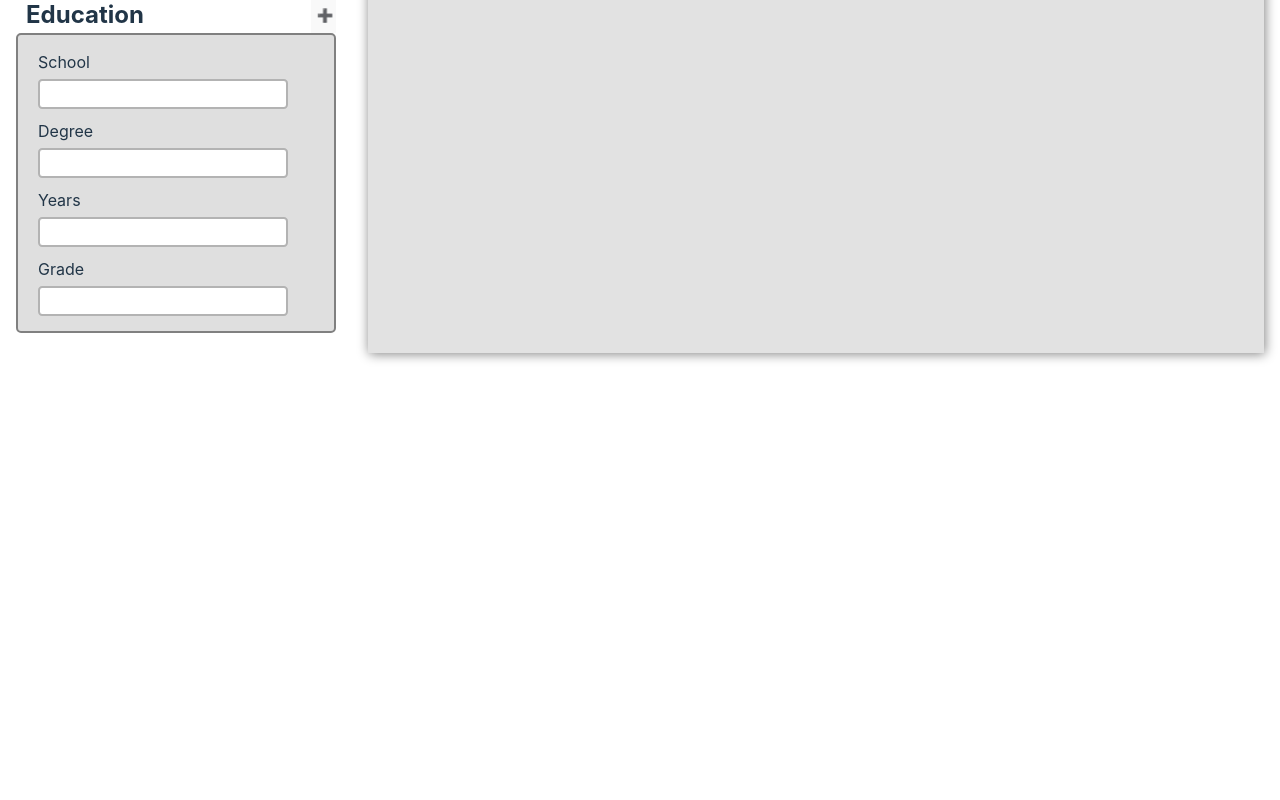
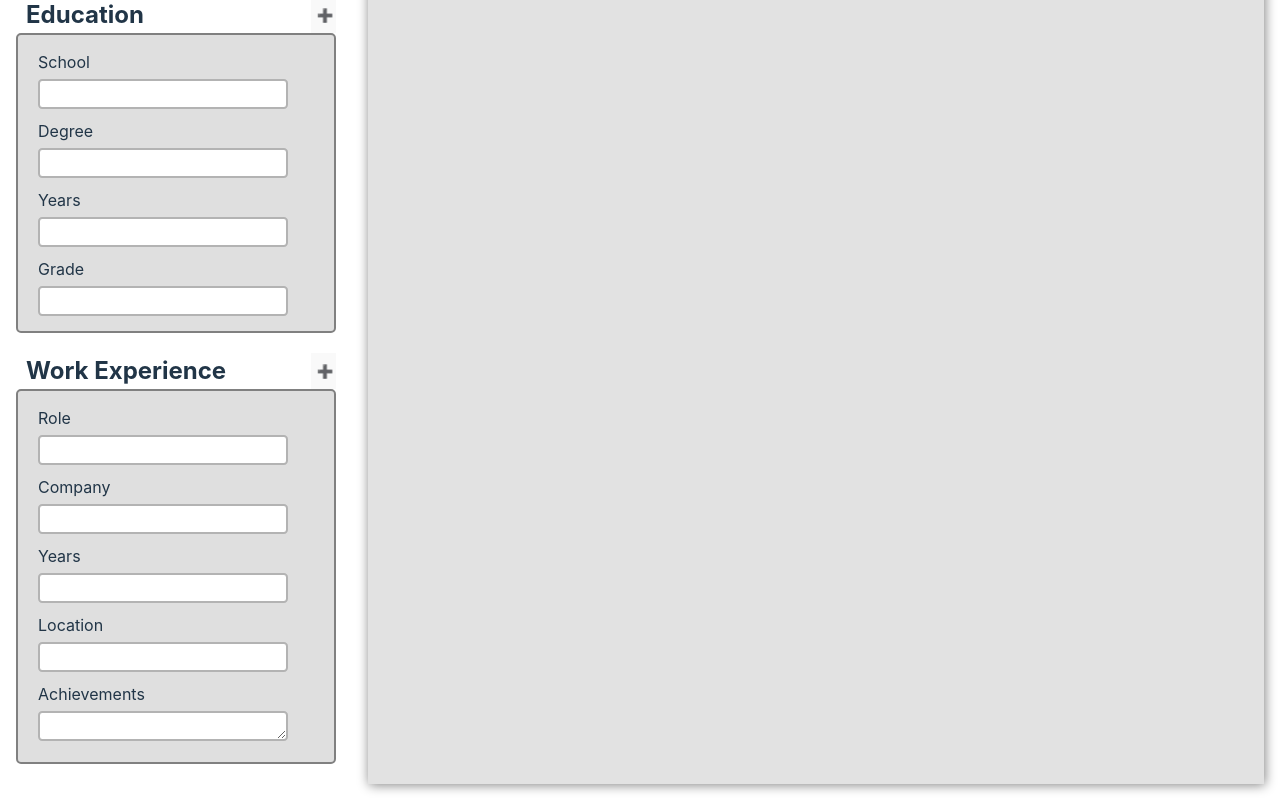
Before and after one commit to ShreyasKR8/resume-builder, a React (Vite) app: page / in a window 1280 px wide. Shown: the part 456-1256 px from the top of the page. Before the commit the page ends 825 px from the top, so only its background shows below. Built offline with nearby package versions, Linux system fonts and the light colour scheme.

Commit message:
add work-experience and feat. add more exp

```diff
--- a/src/App.jsx
+++ b/src/App.jsx
@@ -10,6 +10,13 @@ const educationObject = {
     years: "",
     grade: ""
 };
+const experienceObject = {
+    role: "",
+    company: "",
+    workYears: "",
+    location: "",
+    achievements: ""
+}
 
 const formDetailsObject = {
     name: '',
@@ -17,7 +24,8 @@ const formDetailsObject = {
     email: '',
     phone: '',
     websiteLink: [''],
-    education: [educationObject]
+    education: [educationObject],
+    experience: [experienceObject]
 };
 
 function App() {
@@ -99,6 +107,35 @@ function App() {
         });
     }
 
+    function handleExpFieldChange(e, index) {
+        const value = e.target.value;
+        setFormDetails(prevDetails => {
+            const updatedExp = [...prevDetails.experience];
+            updatedExp[index][e.target.id] = value;
+            return {
+                ...prevDetails,
+                experience: updatedExp
+            };
+        });
+    }
+
+    function addExpField() {
+        setFormDetails(prevDetails => ({
+            ...prevDetails,
+            experience: [...prevDetails.experience, experienceObject]
+        }));
+    }
+
+    function removeExpField(index) {
+        setFormDetails(prevDetails => {
+            const updatedExp = prevDetails.experience;
+            return {
+                ...prevDetails,
+                experience: updatedExp.filter((_, i) => index !== i)
+            };
+        });
+    }
+
     return (
         <section className="MainSection">
             <EditSection handleInputChange={handleInputChange} formDetails={formDetails}
@@ -108,6 +145,9 @@ function App() {
                 handleEdFieldChange={handleEdFieldChange}
                 addEdField={addEdField}
                 removeEdField={removeEdField}
+                handleExpFieldChange={handleExpFieldChange}
+                addExpField={addExpField}
+                removeExpField={removeExpField}
             />
             <section className="MainContent">
                 <Resume formDetails={formDetails} />
--- a/src/components/EditResume.jsx
+++ b/src/components/EditResume.jsx
@@ -2,8 +2,10 @@
 import PersonalInfo from "./PersonalInfo";
 import '../styles/EditResume.css'
 import Education from "./Education";
+import WorkExperience from "./WorkExperience"
 
-export default function EditSection({ handleInputChange, formDetails, handleWebLinksChange, addWebsiteLink, removeWebsiteLink, handleEdFieldChange, addEdField, removeEdField }) {
+export default function EditSection({ handleInputChange, formDetails, handleWebLinksChange,
+    addWebsiteLink, removeWebsiteLink, handleEdFieldChange, addEdField, removeEdField, handleExpFieldChange, addExpField, removeExpField }) {
 
     return (
         <section className='EditSection'>
@@ -30,6 +32,13 @@ export default function EditSection({ handleInputChange, formDetails, handleWebL
                 </div>
                 <Education handleEdFieldChange={handleEdFieldChange} formDetails={formDetails} removeEdField={removeEdField}/>
             </section>
+            <section className="ExpEditSection">
+                <div className="ExpHeader">
+                    <h2 className="ResumeEditHeadings">Work Experience</h2>
+                    <button type="button" onClick={addExpField}>➕</button>
+                </div>
+                <WorkExperience handleExpFieldChange={handleExpFieldChange} formDetails={formDetails} addExpField={addExpField} removeExpField={removeExpField}/>
+            </section>
         </section>
     );
 }
--- a/src/components/Education.jsx
+++ b/src/components/Education.jsx
@@ -13,16 +13,16 @@ export default function Education({ handleEdFieldChange, formDetails, removeEdFi
                 <div className="EducationEditDiv" key={index}>
                     {index !== 0 && <button type='button' onClick={() => removeEdField(index)}>❌</button>}
                     <label htmlFor='school'>{educationFieldsLabels[0]}
-                        <input id={'school'} type='text' onChange={(e) => handleEdFieldChange(e, index)} value={formDetails.education[index]['school']}/>
+                        <input id={'school'} type='text' onChange={(e) => handleEdFieldChange(e, index)} value={edu['school']}/>
                     </label>
                     <label htmlFor='degree'>{educationFieldsLabels[1]}
-                        <input id={'degree'} type='text' onChange={(e) => handleEdFieldChange(e, index)} value={formDetails.education[index]['degree']}/>
+                        <input id={'degree'} type='text' onChange={(e) => handleEdFieldChange(e, index)} value={edu['degree']}/>
                     </label>
                     <label htmlFor='years'>{educationFieldsLabels[2]}
-                        <input id={'years'} type='text' onChange={(e) => handleEdFieldChange(e, index)} value={formDetails.education[index]['years']}/>
+                        <input id={'years'} type='text' onChange={(e) => handleEdFieldChange(e, index)} value={edu['years']}/>
                     </label>
                     <label htmlFor='grade'>{educationFieldsLabels[3]}
-                        <input id={'grade'} type='text' onChange={(e) => handleEdFieldChange(e, index)} value={formDetails.education[index]['grade']}/>
+                        <input id={'grade'} type='text' onChange={(e) => handleEdFieldChange(e, index)} value={edu['grade']}/>
                     </label>
                 </div>
             ))
--- a/src/components/Resume.jsx
+++ b/src/components/Resume.jsx
@@ -57,6 +57,23 @@ export default function Resume({ formDetails }) {
                         );
                     })}
                 </article>
+                {/* Experience Section*/}
+                <article className="EducationSection">
+                    <h2>Work Experience</h2>
+                    {formDetails.experience.map((exp, index) => {
+                        return (
+                            <article className='ExpDetails' key={index}>
+                                <div className="RoleYearDiv">
+                                    <h3>{exp.role}</h3>
+                                    <h4>{exp.workYears}</h4>
+                                </div>
+                                <h4>{exp.company}</h4>
+                                <p>{exp.location}</p>
+                                <p className='achievements'>{exp.achievements}</p>
+                            </article>
+                        );
+                    })}
+                </article>
             </section>
         </section>
     );
--- /dev/null
+++ b/src/components/WorkExperience.jsx
@@ -0,0 +1,35 @@
+import '../styles/WorkExperience.css'
+
+const expFieldsLabels = [
+    'Role',
+    'Company',
+    'Years',
+    'Location',
+    'Achievements'
+];
+
+export default function Experience({ handleExpFieldChange, formDetails, removeExpField }) {
+    return (
+
+        formDetails.experience.map((exp, index) => (
+            <div className="ExpEditDiv" key={index}>
+                {index !== 0 && <button type='button' onClick={() => removeExpField(index)}>❌</button>}
+                <label htmlFor='role'>{expFieldsLabels[0]}
+                    <input id={'role'} type='text' onChange={(e) => handleExpFieldChange(e, index)} value={exp['role']}/>
+                </label>
+                <label htmlFor='company'>{expFieldsLabels[1]}
+                    <input id={'company'} type='text' onChange={(e) => handleExpFieldChange(e, index)} value={exp['company']}/>
+                </label>
+                <label htmlFor='workYears'>{expFieldsLabels[2]}
+                    <input id={'workYears'} type='text' onChange={(e) => handleExpFieldChange(e, index)} value={exp['workYears']}/>
+                </label>
+                <label htmlFor='location'>{expFieldsLabels[3]}
+                    <input id={'location'} type='text' onChange={(e) => handleExpFieldChange(e, index)} value={exp['location']}/>
+                </label>
+                <label htmlFor='achievements'>{expFieldsLabels[4]}
+                    <textarea id={'achievements'} onChange={(e) => handleExpFieldChange(e, index)} value={exp['achievements']}></textarea>
+                </label>
+            </div>
+        ))
+)
+}
--- a/src/styles/Resume.css
+++ b/src/styles/Resume.css
@@ -64,3 +64,17 @@ h1 {
 .EducationDetails {
     margin: 10px 0 20px;
 }
+
+.RoleYearDiv {
+    display: flex;
+    justify-content: space-between;
+    width: 450px;
+}
+
+.ExpDetails {
+    margin: 10px 0 20px 3px;
+}
+
+.ExpDetails .achievements {
+    margin-top: 20px;
+}
--- /dev/null
+++ b/src/styles/WorkExperience.css
@@ -0,0 +1,34 @@
+.ExpEditDiv {
+    display: flex;
+    flex-direction: column;
+    padding: 5px 20px 15px;
+    border: 2px solid grey;
+    border-radius: 5px;
+    background-color:rgb(223, 223, 223);
+    width: var(--edit-sections-width);
+    margin-bottom: 20px;
+}
+
+.ExpEditDiv button {
+    background-color: rgba(223, 223, 223, 0); /* Transparent bg color*/
+    align-self: flex-end;
+    padding: 0;
+    margin-top: 2px;
+}
+
+.ExpHeader {
+    width: var(--edit-sections-width );
+    display: flex;
+    justify-content: space-between;
+}
+
+textarea {
+    margin-top: 5px;
+    padding-left: 5px;
+    font-size: 14px;
+    height: 30px;
+    width: 250px;
+    border: 0.17em solid #b3b3b3;
+    border-radius: 0.3em;
+    outline: none;
+}
```
